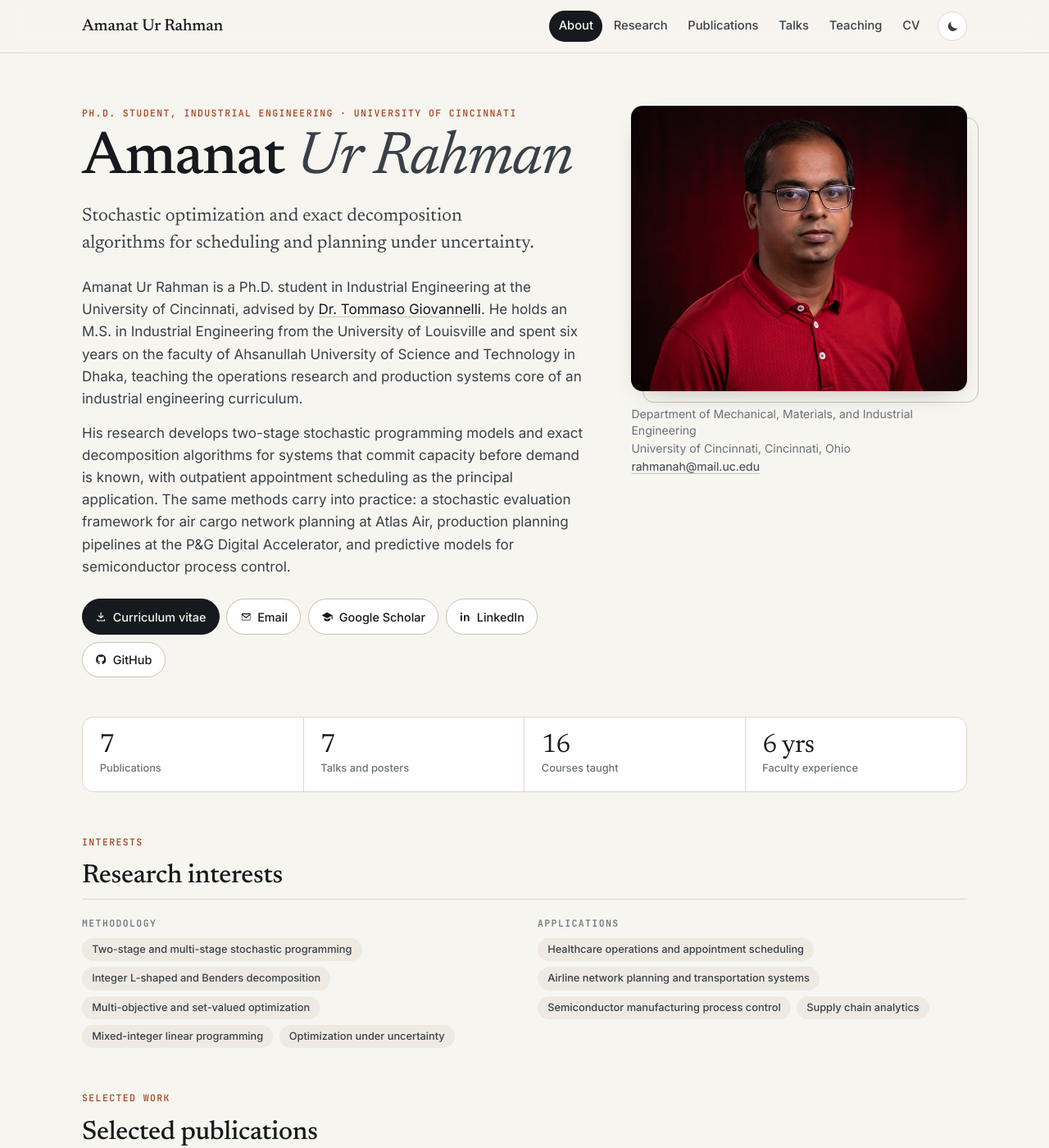
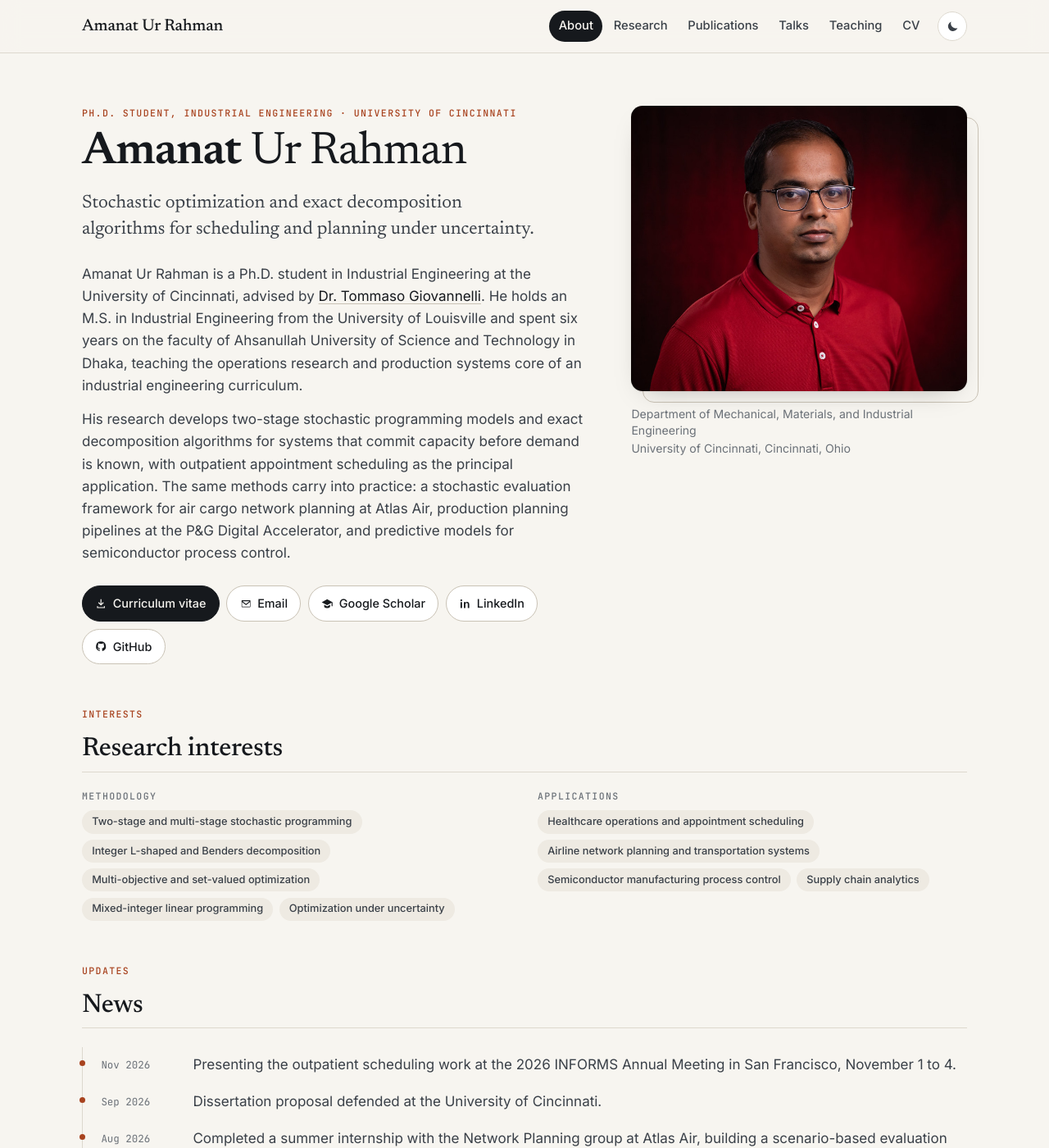
Before and after one commit to amanat-rahman/amanat-rahman.github.io, a Jekyll site: the page built from index.html, in a window 1280 px wide and 1400 px high. Shown: the whole window at 82% size. Built offline with Jekyll 4.4.1, drawn with Linux system fonts in a browser that asks for light colours; some of the changed text lies outside the part shown.

Commit message:
Home page: drop counters and selected work, add contact block, name on one line
Co-Authored-By: Claude Opus 5 <noreply@anthropic.com>
Claude-Session: https://claude.ai/code/session_012gzcHSSbTY5Xckd1ycFgL5

```diff
--- a/_data/profile.yml
+++ b/_data/profile.yml
@@ -57,17 +57,12 @@ interests:
     - Semiconductor manufacturing process control
     - Supply chain analytics
 
-# Numbers shown in the "at a glance" strip on the home page.
-glance:
-  - value: "7"
-    label: Publications
-    url: /publications/
-  - value: "7"
-    label: Talks and posters
-    url: /talks/
-  - value: "16"
-    label: Courses taught
-    url: /teaching/
-  - value: "6 yrs"
-    label: Faculty experience
-    url: /cv/
+# Contact block at the bottom of the home page.
+contact:
+  address:
+    - Department of Mechanical, Materials, and Industrial Engineering
+    - University of Cincinnati
+    - 2851 Woodside Drive, Cincinnati, OH 45221-0072
+  # office: Rhodes Hall 000      # uncomment and set once an office is assigned
+  emails:
+    - rahmanah@mail.uc.edu
--- a/assets/css/style.css
+++ b/assets/css/style.css
@@ -134,8 +134,8 @@ em { font-style: italic; }
 .eyebrow { font-family: var(--font-mono); font-size: .72rem; font-weight: 500; letter-spacing: .12em; text-transform: uppercase; color: var(--accent); margin-bottom: .6rem; }
 .eyebrow a { text-decoration: none; color: inherit; border-bottom: 1px solid transparent; }
 .eyebrow a:hover { border-bottom-color: currentColor; }
-.display { font-family: var(--font-serif); font-size: clamp(2.8rem, 6.4vw, 4.6rem); line-height: 1.02; letter-spacing: -.02em; font-weight: 500; }
-.display__last { font-style: italic; font-weight: 400; color: var(--ink-2); }
+.display { font-family: var(--font-serif); font-size: clamp(2rem, 4.6vw, 3.5rem); line-height: 1.05; letter-spacing: -.02em; font-weight: 400; white-space: nowrap; }
+.display__first { font-weight: 600; }
 .lede { font-family: var(--font-serif); font-size: clamp(1.15rem, 1.8vw, 1.4rem); line-height: 1.45; color: var(--ink-2); max-width: 44ch; margin-top: 1rem; }
 .prose p + p { margin-top: .9rem; }
 .label { font-family: var(--font-mono); font-size: .7rem; letter-spacing: .1em; text-transform: uppercase; color: var(--muted); margin-right: .35rem; }
@@ -185,13 +185,14 @@ main { padding-block: 2.5rem 4rem; }
 .hero__photo figcaption { margin-top: 1.1rem; display: grid; gap: .1rem; font-size: .88rem; color: var(--muted); line-height: 1.45; }
 .hero__photo figcaption a { color: var(--ink-2); text-decoration-color: var(--line-strong); }
 
-/* Glance strip ----------------------------------------------------------- */
-.glance { margin-top: 3rem; display: grid; grid-template-columns: repeat(4, 1fr); border: 1px solid var(--line); border-radius: var(--radius); overflow: hidden; background: var(--surface); }
-.glance__item { display: grid; gap: .1rem; padding: 1.1rem 1.3rem; text-decoration: none; border-right: 1px solid var(--line); transition: background .15s ease; }
-.glance__item:last-child { border-right: 0; }
-.glance__item:hover { background: var(--surface-2); color: inherit; }
-.glance__value { font-family: var(--font-serif); font-size: 2rem; line-height: 1; letter-spacing: -.02em; }
-.glance__label { font-size: .8rem; color: var(--muted); font-weight: 500; }
+/* Contact ---------------------------------------------------------------- */
+.contact { display: grid; grid-template-columns: repeat(3, 1fr); gap: 1.75rem 2.5rem; padding: 1.6rem 1.75rem; background: var(--surface); border: 1px solid var(--line); border-radius: var(--radius); }
+.contact__col { display: grid; gap: .55rem; align-content: start; }
+.contact__title { font-family: var(--font-mono); font-size: .72rem; letter-spacing: .12em; text-transform: uppercase; color: var(--muted); font-weight: 500; }
+.contact address { font-style: normal; display: grid; gap: .2rem; color: var(--ink-2); font-size: .95rem; line-height: 1.5; }
+.contact__list { display: grid; gap: .35rem; font-size: .95rem; }
+.contact__list a { display: inline-flex; align-items: center; gap: .45rem; color: var(--ink-2); }
+.contact__list a:hover { color: var(--accent); }
 
 /* Interests -------------------------------------------------------------- */
 .interest-grid { display: grid; grid-template-columns: 1fr 1fr; gap: 2rem; }
@@ -304,9 +305,7 @@ main { padding-block: 2.5rem 4rem; }
 @media (max-width: 960px) {
   .hero { grid-template-columns: 1fr; gap: 2.25rem; }
   .hero__photo { max-width: 420px; order: -1; }
-  .glance { grid-template-columns: repeat(2, 1fr); }
-  .glance__item:nth-child(2) { border-right: 0; }
-  .glance__item:nth-child(-n+2) { border-bottom: 1px solid var(--line); }
+  .contact { grid-template-columns: 1fr 1fr; }
   .cards { grid-template-columns: 1fr; }
 }
 @media (max-width: 760px) {
@@ -317,6 +316,7 @@ main { padding-block: 2.5rem 4rem; }
   .site-nav a { display: block; padding: .6rem .8rem; border-radius: 10px; }
   .theme-toggle { margin: .5rem 0 0; }
   .interest-grid { grid-template-columns: 1fr; gap: 1.4rem; }
+  .contact { grid-template-columns: 1fr; padding: 1.3rem 1.4rem; }
   .courses { grid-template-columns: 1fr; }
   .pub, .talk, .entry, .news__item { grid-template-columns: 1fr; gap: .25rem; }
   .pub__year, .talk__date, .entry__when, .news__date { padding-top: 0; }
@@ -325,7 +325,7 @@ main { padding-block: 2.5rem 4rem; }
   .page-head--cv .btn { width: 100%; justify-content: center; }
 }
 @media (max-width: 480px) {
-  .glance { grid-template-columns: 1fr 1fr; }
+  .display { white-space: normal; }
   .btn { padding: .5rem .8rem; font-size: .86rem; }
 }
 
--- a/index.html
+++ b/index.html
@@ -8,7 +8,7 @@ description: Amanat Ur Rahman, Ph.D. student in Industrial Engineering at the Un
 <section class="hero">
   <div class="hero__text">
     <p class="eyebrow">{{ p.title }} · <a href="{{ p.institution_url }}" target="_blank" rel="noopener">{{ p.institution }}</a></p>
-    <h1 class="display">{{ p.first_name }} <span class="display__last">Ur {{ p.last_name }}</span></h1>
+    <h1 class="display"><span class="display__first">{{ p.first_name }}</span> Ur {{ p.last_name }}</h1>
     <p class="lede">{{ p.tagline }}</p>
     <div class="prose hero__bio">
       {%- for para in p.bio -%}
@@ -29,18 +29,8 @@ description: Amanat Ur Rahman, Ph.D. student in Industrial Engineering at the Un
     <figcaption>
       <span>{{ p.department }}</span>
       <span>{{ p.institution }}, {{ p.location }}</span>
-      <a href="mailto:{{ p.email }}">{{ p.email }}</a>
     </figcaption>
   </figure>
-</section>
-
-<section class="glance" aria-label="At a glance">
-  {%- for g in p.glance -%}
-  <a class="glance__item" href="{{ g.url | relative_url }}">
-    <span class="glance__value">{{ g.value }}</span>
-    <span class="glance__label">{{ g.label }}</span>
-  </a>
-  {%- endfor -%}
 </section>
 
 <section class="section">
@@ -62,20 +52,6 @@ description: Amanat Ur Rahman, Ph.D. student in Industrial Engineering at the Un
 </section>
 
 <section class="section">
-  {% include section-heading.html eyebrow="Selected work" title="Selected publications" %}
-  <ol class="pub-list">
-    {%- for cat in site.data.publications -%}
-    {%- for pub in cat.entries -%}
-    {%- if pub.selected -%}
-    {% include pub-entry.html pub=pub %}
-    {%- endif -%}
-    {%- endfor -%}
-    {%- endfor -%}
-  </ol>
-  <p class="more"><a href="{{ '/publications/' | relative_url }}">All publications {% include icon.html name="arrow" %}</a></p>
-</section>
-
-<section class="section">
   {% include section-heading.html eyebrow="Updates" title="News" %}
   <ol class="news">
     {%- assign items = site.data.news | sort: "date" | reverse -%}
@@ -87,3 +63,37 @@ description: Amanat Ur Rahman, Ph.D. student in Industrial Engineering at the Un
     {%- endfor -%}
   </ol>
 </section>
+
+<section class="section" id="contact">
+  {% include section-heading.html eyebrow="Get in touch" title="Contact" %}
+  <div class="contact">
+    <div class="contact__col">
+      <h3 class="contact__title">Work address</h3>
+      <address>
+        {%- for line in p.contact.address -%}
+        <span>{{ line }}</span>
+        {%- endfor -%}
+        {%- if p.contact.office %}<span>Office: {{ p.contact.office }}</span>{% endif -%}
+      </address>
+    </div>
+    <div class="contact__col">
+      <h3 class="contact__title">Email</h3>
+      <ul class="contact__list">
+        {%- for e in p.contact.emails -%}
+        <li><a href="mailto:{{ e }}">{{ e }}</a></li>
+        {%- endfor -%}
+      </ul>
+    </div>
+    <div class="contact__col">
+      <h3 class="contact__title">Links</h3>
+      <ul class="contact__list">
+        {%- for l in p.links -%}
+        {%- unless l.icon == "mail" -%}
+        <li><a href="{{ l.url }}" target="_blank" rel="noopener">{% include icon.html name=l.icon %} {{ l.label }}</a></li>
+        {%- endunless -%}
+        {%- endfor -%}
+        <li><a href="{{ p.cv_pdf | relative_url }}" target="_blank" rel="noopener">{% include icon.html name="file" %} Curriculum vitae (PDF)</a></li>
+      </ul>
+    </div>
+  </div>
+</section>
```
Also changed, not shown: README.md.
